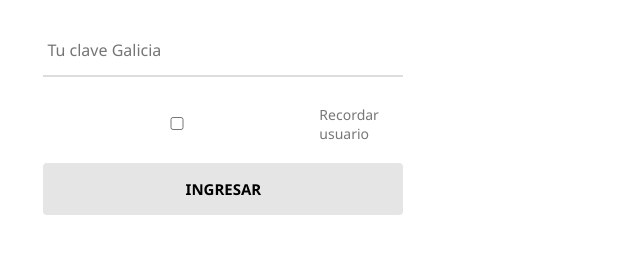
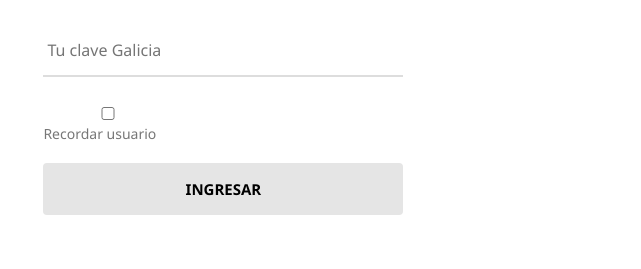
Before and after one commit to Dankos-sys/GaliciaSiempreConVos, a website: page public/index.html in a window 1280 px wide. Shown: the part 422-691 px from the top of the page, 199-840 px from the left. Drawn offline with Linux system fonts and the light colour scheme; grey boxes are pictures that could not be loaded.

Commit message:
Update index.html

```diff
--- a/public/index.html
+++ b/public/index.html
@@ -200,8 +200,11 @@ button:hover{
 </div>
 
         <div class="options">
-          <input type="checkbox"> Recordar usuario
-        </div>
+  <label class="check-label">
+    <input type="checkbox">
+    <span>Recordar usuario</span>
+  </label>
+</div>
 
         <button type="submit" id="btn">INGRESAR</button>
 
```
